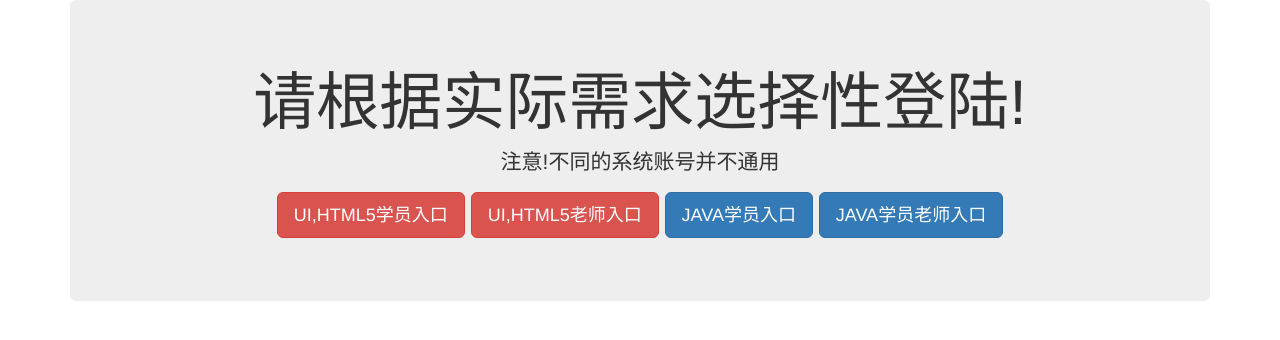
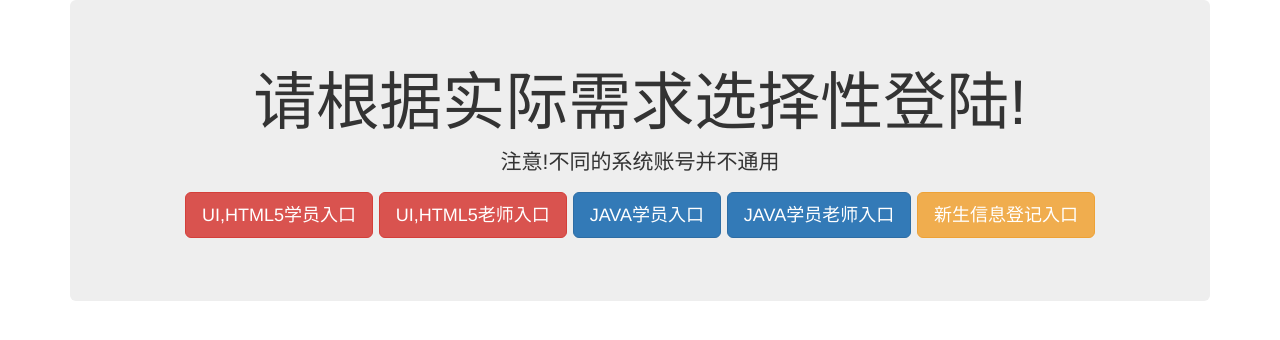
Before and after one commit to headB/asset_cms, a Django app: page / in a window 1280 px wide. Shown: the top 340 px of the page. Run offline with Django 3.2, Linux system fonts and the light colour scheme; some libraries are stand-ins or nearby versions.

Commit message:
增加新生登记入口

```diff
--- a/templates/index.html
+++ b/templates/index.html
@@ -24,7 +24,8 @@
                  <button class="btn btn-danger btn-lg" onclick="window.open('http://y.xmg520.com:82/estimate/index');" role="button">UI,HTML5老师入口</button>
              <button class="btn btn-primary btn-lg" onclick="window.open('http://192.168.113.2/student');" role="button">JAVA学员入口</button>
              <button class="btn btn-primary btn-lg" onclick="window.open('http://gz.520langma.com:82/estimate/index');" role="button">JAVA学员老师入口</button>
-           </p></center>
+        <button class="btn btn-warning btn-lg" onclick="window.open('http://192.168.113.47');" role="button">新生信息登记入口</button>
+             </p></center>
         </div>
      </div>
 
```
